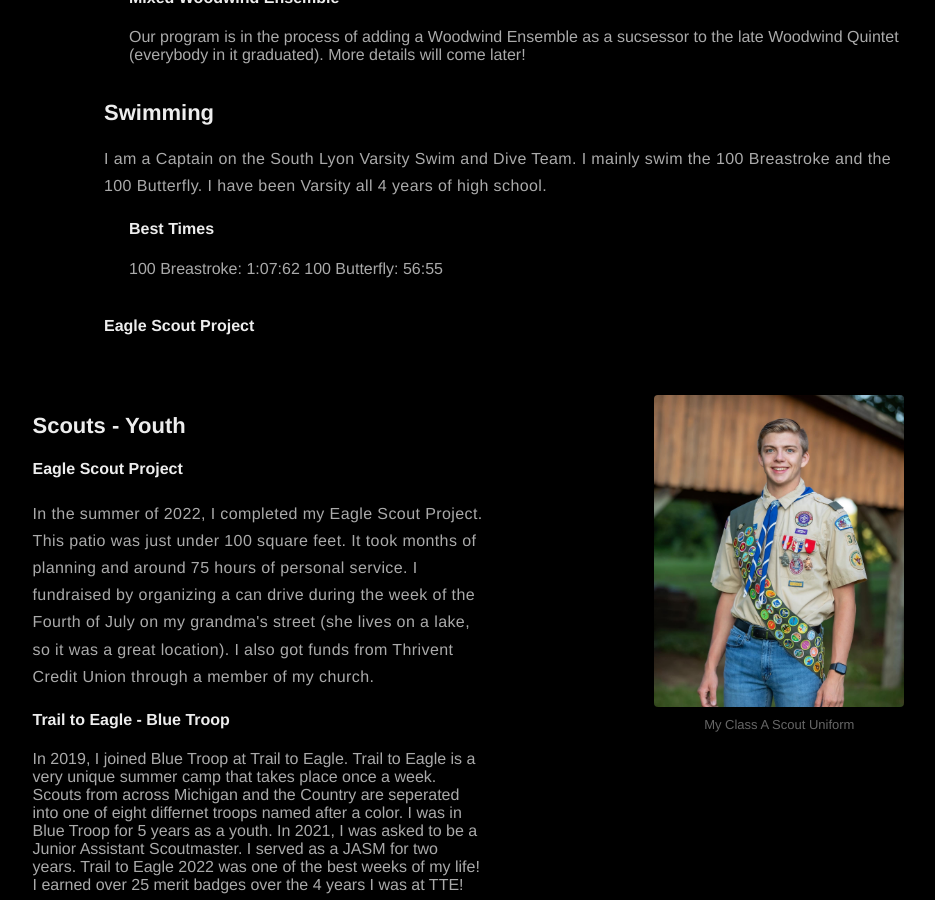
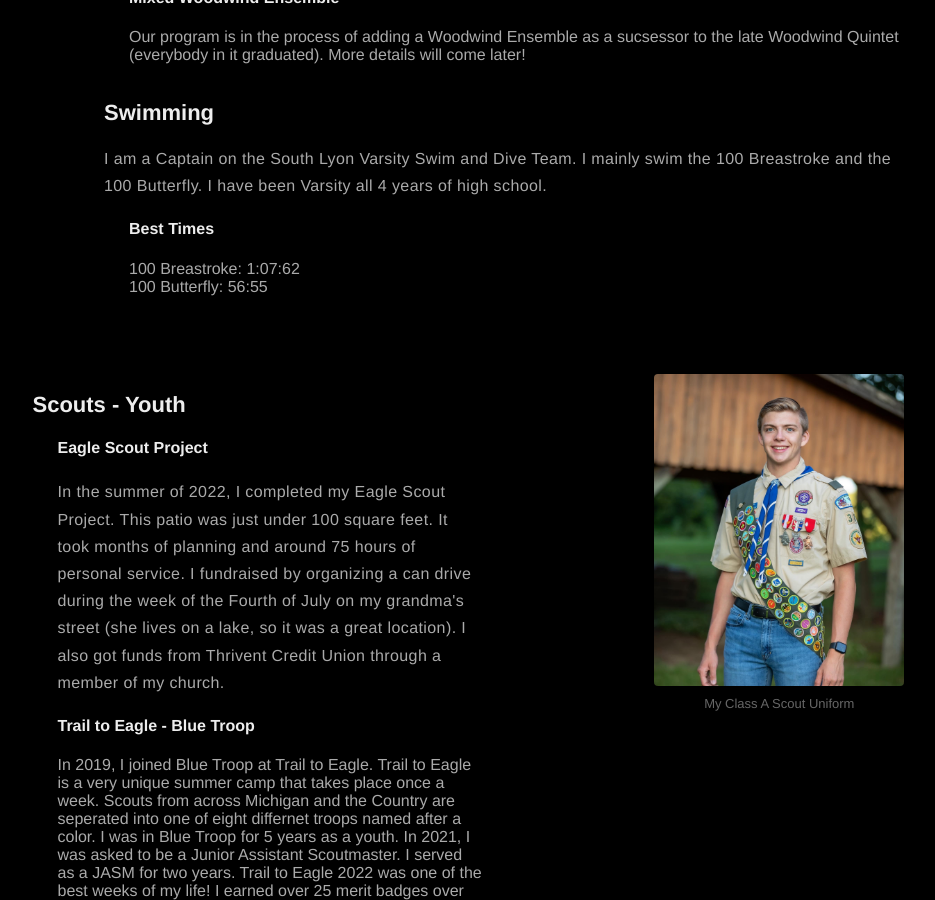
Before and after one commit to JDBurchHuzzah/jdburchhuzzah.github.io, a Jekyll site: the page built from about.md, in a window 1280 px wide and 900 px high, scrolled down 1762 px. Shown: the whole window, without its empty margins (131-1066 px from the left). Built offline with Jekyll 4.4.1, drawn with Linux system fonts in a browser that asks for light colours; nearby versions of some CDN libraries.

Commit message:
Update about.md

```diff
--- a/about.md
+++ b/about.md
@@ -35,16 +35,15 @@
 I am a Captain on the South Lyon Varsity Swim and Dive Team. I mainly swim the 100 Breastroke and the 100 Butterfly. I have been Varsity all 4 years of high school.<br>
 <div style="margin-left: 25px;">
   <h4>Best Times</h4>
-  100 Breastroke: 1:07:62
+  100 Breastroke: 1:07:62<br>
   100 Butterfly: 56:55<br><br>
 </div>
 
-  <h4>Eagle Scout Project</h4>
   <div class="side-by-side">
     <div class="toleft">
         <div style="margin-left: 50px;"><h2>Scouts - Youth</h2>
-          <h4>Eagle Scout Project</h4><p>In the summer of 2022, I completed my Eagle Scout Project. This patio was just under 100 square feet. It took months of planning and around 75 hours of personal service. I fundraised by organizing a can drive during the week of the Fourth of July on my grandma's street (she lives on a lake, so it was a great location). I also got funds from Thrivent Credit Union through a member of my church.</p>
-         <h4>Trail to Eagle - Blue Troop</h4>In 2019, I joined Blue Troop at Trail to Eagle. Trail to Eagle is a very unique summer camp that takes place once a week. Scouts from across Michigan and the Country are seperated into one of eight differnet troops named after a color. I was in Blue Troop for 5 years as a youth. In 2021, I was asked to be a Junior Assistant Scoutmaster. I served as a JASM for two years. Trail to Eagle 2022 was one of the best weeks of my life! I earned over 25 merit badges over the 4 years I was at TTE!<br><br></div>
+          <div style="margin-left: 25px;"><h4>Eagle Scout Project</h4><p>In the summer of 2022, I completed my Eagle Scout Project. This patio was just under 100 square feet. It took months of planning and around 75 hours of personal service. I fundraised by organizing a can drive during the week of the Fourth of July on my grandma's street (she lives on a lake, so it was a great location). I also got funds from Thrivent Credit Union through a member of my church.</p>
+         <h4>Trail to Eagle - Blue Troop</h4>In 2019, I joined Blue Troop at Trail to Eagle. Trail to Eagle is a very unique summer camp that takes place once a week. Scouts from across Michigan and the Country are seperated into one of eight differnet troops named after a color. I was in Blue Troop for 5 years as a youth. In 2021, I was asked to be a Junior Assistant Scoutmaster. I served as a JASM for two years. Trail to Eagle 2022 was one of the best weeks of my life! I earned over 25 merit badges over the 4 years I was at TTE!<br><br></div></div>
     </div>
 
     <div class="toright">
```
